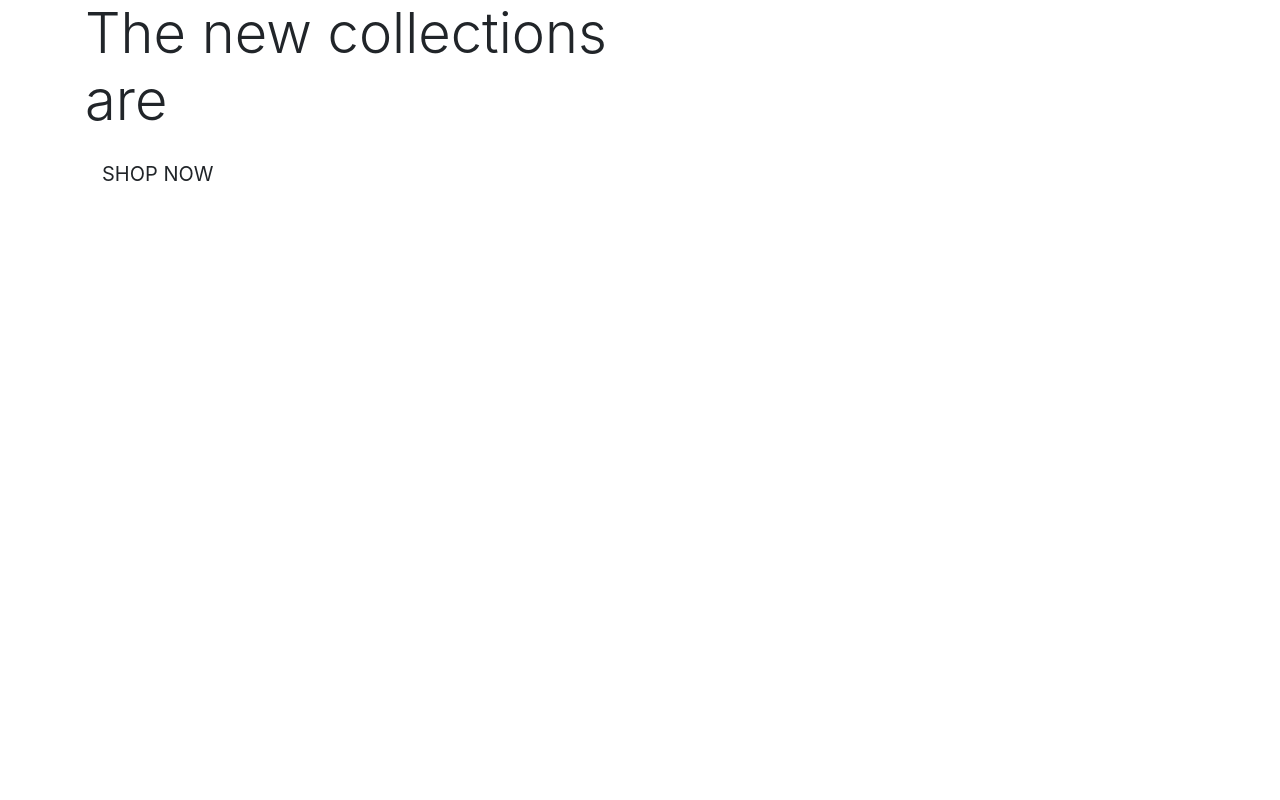
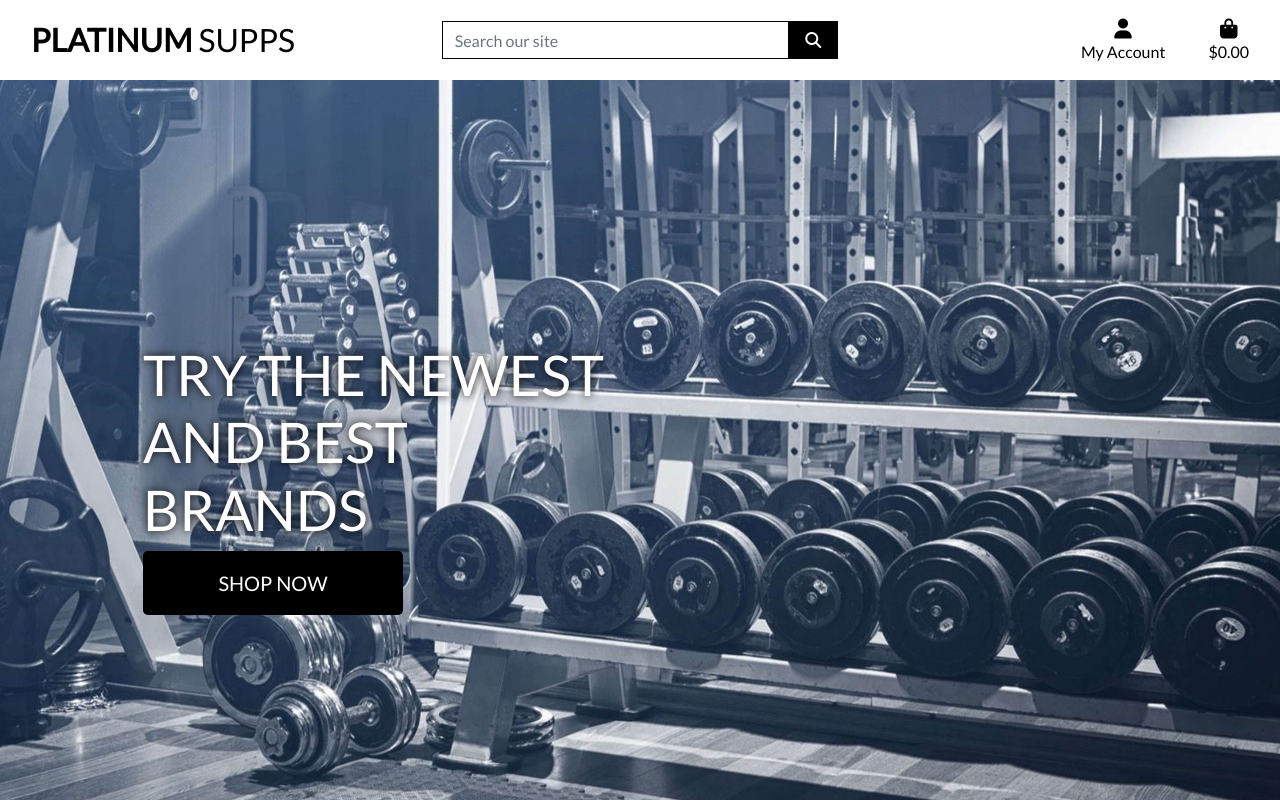
Before and after one commit to Trollope91/Full-stack-project, a Django app: page / in a window 1280 px wide. Run offline with Django 3.2, Linux system fonts and the light colour scheme; some libraries are stand-ins or nearby versions.

Commit message:
Complete homepage header and css

```diff
--- a/home/templates/home/index.html
+++ b/home/templates/home/index.html
@@ -14,8 +14,8 @@
     <div class="container h-100">
         <div class="row h-100">
             <div class="col-7 col-md-6 my-auto">
-                <h1 class="display-4 logo-font text-black">
-                    The new collections are
+                <h1 class="text-shadow display-4 logo-font text-white">
+                    Try the newest and best brands
                 </h1>
                 <div "my-5">
                     <h4>
--- a/platinum_supps/settings.py
+++ b/platinum_supps/settings.py
@@ -138,6 +138,11 @@ USE_TZ = True
 # https://docs.djangoproject.com/en/3.2/howto/static-files/
 
 STATIC_URL = '/static/'
+STATICFILES_DIRS = (os.path.join(BASE_DIR, 'static'),)
+
+MEDIA_URL = '/media/'
+MEDIA_ROOT = os.path.join(BASE_DIR, 'media')
+
 
 # Default primary key field type
 # https://docs.djangoproject.com/en/3.2/ref/settings/#default-auto-field
--- a/platinum_supps/urls.py
+++ b/platinum_supps/urls.py
@@ -15,9 +15,11 @@ Including another URLconf
 """
 from django.contrib import admin
 from django.urls import path, include
+from django.conf import settings
+from django.conf.urls.static import static
 
 urlpatterns = [
     path('admin/', admin.site.urls),
     path('accounts/', include('allauth.urls')),
     path('', include('home.urls')),
-]
+] + static(settings.MEDIA_URL, document_root=settings.MEDIA_ROOT)
--- /dev/null
+++ b/static/css/base.css
@@ -0,0 +1,85 @@
+html {
+    height: 100%;
+}
+
+body {
+    background: url('/media/homepage_background_cropped.jpg') no-repeat center center fixed;
+    background-size: cover;
+    height: calc(100vh - 164px);
+    color: #555;
+    font-family: 'Lato';
+}
+
+/* from Bulma */
+.icon {
+    align-items: center;
+    display: inline-flex;
+    justify-content: center;
+    height: 1.5rem;
+    width: 1.5rem;
+}
+
+.logo-font {
+    text-transform: uppercase;
+}
+
+.main-logo-link {
+    width: fit-content;
+}
+
+.shop-now-button {
+    background: black;
+    color: white;
+    min-width: 260px;
+}
+
+.btn-black {
+    background: black;
+    color: white;
+}
+
+.text-shadow {
+text-shadow: 0px 0px 10px rgb(0, 0, 0);
+}
+
+.shop-now-button:hover,
+.shop-now-button:active,
+.shop-now-button:focus,
+.btn-black:hover,
+.btn-black:active,
+.btn-black:focus {
+    background: #222;
+    color: white;
+}
+
+.text-black {
+    color: #000 !important;
+}
+
+.border-black {
+    border: 1px solid black !important;
+}
+
+/* -------------------------------- Media Queries */
+
+/* Slightly larger container on xl screens */
+@media (min-width: 1200px) {
+  .container {
+    max-width: 80%;
+  }
+}
+
+/* fixed top navbar only on medium and up */
+@media (min-width: 992px) {
+    .fixed-top-desktop-only {
+        position: fixed;
+        top: 0;
+        right: 0;
+        left: 0;
+        z-index: 1030;
+    }
+
+    .header-container {
+        padding-top: 164px;
+    }
+}
--- a/templates/base.html
+++ b/templates/base.html
@@ -1,35 +1,101 @@
+{% load static %}
+
 <!doctype html>
 <html lang="en">
   <head>
+
     {% block meta %}
-        <meta http-equiv="X-UA-Compatible" content="ie-edge">
+        <meta http-equiv="X-UA-Compatible" content="ie=edge">
         <meta charset="utf-8">
         <meta name="viewport" content="width=device-width, initial-scale=1, shrink-to-fit=no">
     {% endblock %}
 
     {% block extra_meta %}
-
     {% endblock %}
 
     {% block corecss %}
-        <link rel="stylesheet" href="https://cdn.jsdelivr.net/npm/bootstrap@4.6.2/dist/css/bootstrap.min.css" integrity="sha384-xOolHFLEh07PJGoPkLv1IbcEPTNtaed2xpHsD9ESMhqIYd0nLMwNLD69Npy4HI+N" crossorigin="anonymous">
+        <link rel="stylesheet" href="https://stackpath.bootstrapcdn.com/bootstrap/4.4.1/css/bootstrap.min.css" integrity="sha384-Vkoo8x4CGsO3+Hhxv8T/Q5PaXtkKtu6ug5TOeNV6gBiFeWPGFN9MuhOf23Q9Ifjh" crossorigin="anonymous">
+        <link rel="stylesheet" href="https://fonts.googleapis.com/css2?family=Lato&display=swap">
+        <link rel="stylesheet" href="{% static 'css/base.css' %}">
     {% endblock %}
 
-    {% block extracss %}
+    {% block extra_css %}
     {% endblock %}
 
-    {% block corejss %}
-        <script src="https://cdn.jsdelivr.net/npm/jquery@3.5.1/dist/jquery.min.js" integrity="sha256-9/aliU8dGd2tb6OSsuzixeV4y/faTqgFtohetphbbj0=" crossorigin="anonymous"></script>
-        <script src="https://cdn.jsdelivr.net/npm/bootstrap@4.6.2/dist/js/bootstrap.bundle.min.js" integrity="sha384-Fy6S3B9q64WdZWQUiU+q4/2Lc9npb8tCaSX9FK7E8HnRr0Jz8D6OP9dO5Vg3Q9ct" crossorigin="anonymous"></script>
+    {% block corejs %}
+        <script src="https://kit.fontawesome.com/1f087e7b6c.js" crossorigin="anonymous"></script>
+        <script src="https://code.jquery.com/jquery-3.4.1.slim.min.js" integrity="sha384-J6qa4849blE2+poT4WnyKhv5vZF5SrPo0iEjwBvKU7imGFAV0wwj1yYfoRSJoZ+n" crossorigin="anonymous"></script>
+        <script src="https://cdn.jsdelivr.net/npm/popper.js@1.16.0/dist/umd/popper.min.js" integrity="sha384-Q6E9RHvbIyZFJoft+2mJbHaEWldlvI9IOYy5n3zV9zzTtmI3UksdQRVvoxMfooAo" crossorigin="anonymous"></script>
+        <script src="https://stackpath.bootstrapcdn.com/bootstrap/4.4.1/js/bootstrap.min.js" integrity="sha384-wfSDF2E50Y2D1uUdj0O3uMBJnjuUD4Ih7YwaYd1iqfktj0Uod8GCExl3Og8ifwB6" crossorigin="anonymous"></script>
     {% endblock %}
 
-    {% block extrajss %}
+    {% block extra_js %}
     {% endblock %}
 
-    <title>Platinum Supps {% block extra_title%}{%endblock%}</title>
+    <title>Platinum Supps {% block extra_title %}{% endblock %}</title>
   </head>
   <body>
     <header class="container-fluid fixed-top">
+        <div id="topnav" class="row bg-white pt-lg-2 py-lg-2 d-none d-lg-flex">
+            <div class="col-12 col-lg-4 my-auto py-1 py-lg-0 text-center text-lg-left">
+                <a href="{% url 'home' %}" class="nav-link main-logo-link">
+                    <h2 class="logo-font text-black my-0"><strong>Platinum</strong> Supps</h2>
+                </a>
+            </div>
+            <div class="col-12 col-lg-4 my-auto py-1 py-lg-0">
+                <form method="GET" action="">
+                    <div class="input-group w-100">
+                        <input class="form-control border border-black rounded-0" type="text" name="q" placeholder="Search our site">
+                        <div class="input-group-append">
+                            <button class="form-control btn btn-black border border-black rounded-0" type="submit">
+                                <span class="icon">
+                                    <i class="fas fa-search"></i>
+                                </span>
+                            </button>
+                        </div>
+                    </div>
+                </form>
+            </div>
+            <div class="col-12 col-lg-4 my-auto py-1 py-lg-0">
+                <ul class="list-inline list-unstyled text-center text-lg-right my-0">
+                    <li class="list-inline-item dropdown">
+                        <a class="text-black nav-link" href="#" id="user-options" data-toggle="dropdown" aria-haspopup="true" aria-expanded="false">
+                            <div class="text-center">
+                                <div><i class="fas fa-user fa-lg"></i></div>
+                                <p class="my-0">My Account</p>
+                            </div>
+                        </a>
+                        <div class="dropdown-menu border-0" aria-labelledby="user-options">
+                            {% if request.user.is_authenticated %}
+                                {% if request.user.is_superuser %}
+                                    <a href="" class="dropdown-item">Product Management</a>
+                                {% endif %}
+                                <a href="" class="dropdown-item">My Profile</a>
+                                <a href="{% url 'account_logout' %}" class="dropdown-item">Logout</a>
+                            {% else %}
+                                <a href="{% url 'account_signup' %}" class="dropdown-item">Register</a>
+                                <a href="{% url 'account_login' %}" class="dropdown-item">Login</a>
+                            {% endif %}
+                        </div>
+                    </li>
+                    <li class="list-inline-item">
+                        <a class="{% if grand_total %}text-info font-weight-bold{% else %}text-black{% endif %} nav-link" href="">
+                            <div class="text-center">
+                                <div><i class="fas fa-shopping-bag fa-lg"></i></div>
+                                <p class="my-0">
+                                    {% if grand_total %}
+                                        ${{ grand_total|floatformat:2 }}
+                                    {% else %}
+                                        $0.00
+                                    {% endif %}
+                                </p>
+                            </div>
+                        </a>
+                    </li>
+                </ul>
+            </div>
+        </div>
+    </header>
 
     {% if messages %}
         <div class="message-container"></div>
@@ -44,5 +110,6 @@
     {% block postloadjs %}
     {% endblock %}
 
+
   </body>
 </html>
```
Also changed, not shown: media/homepage_background_cropped.jpg (added). Lines whose indentation alone changed are shown as unchanged.
